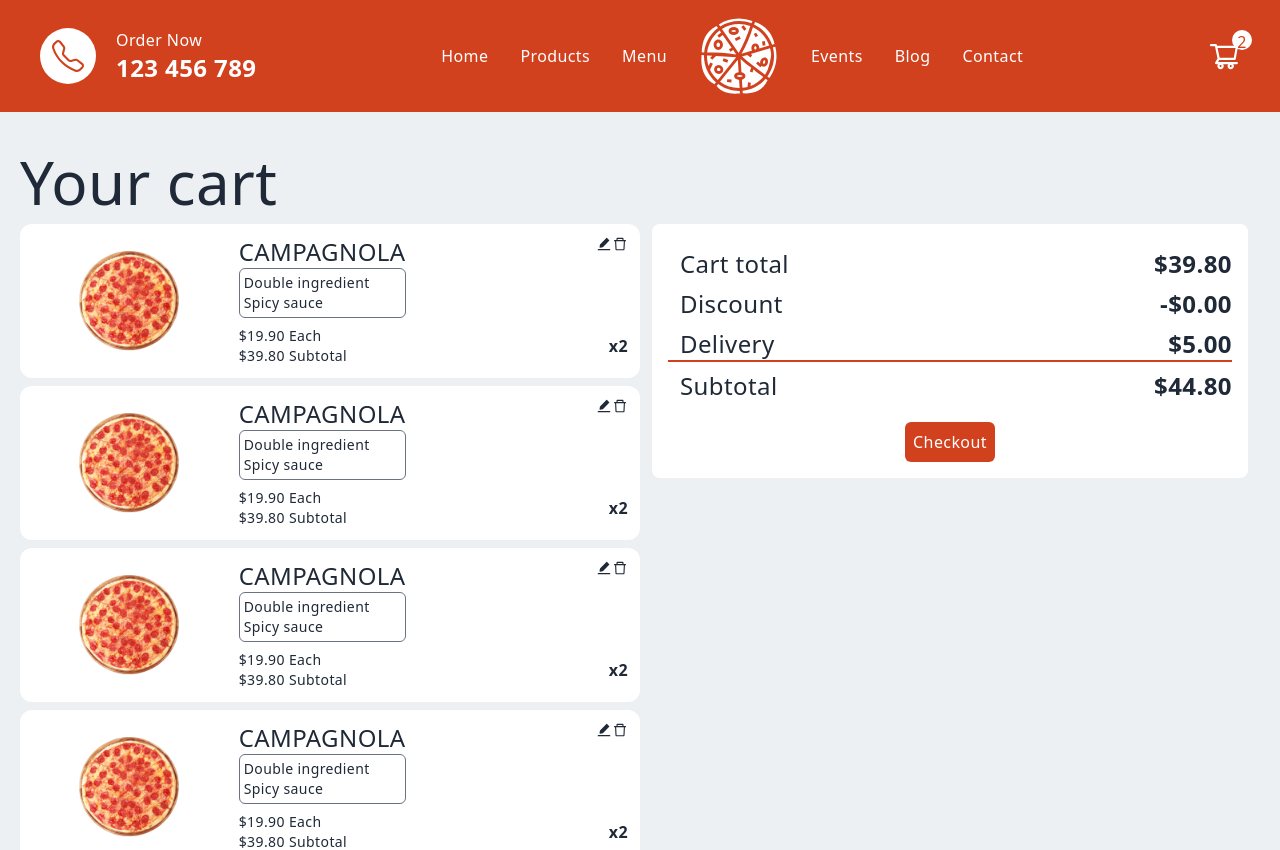
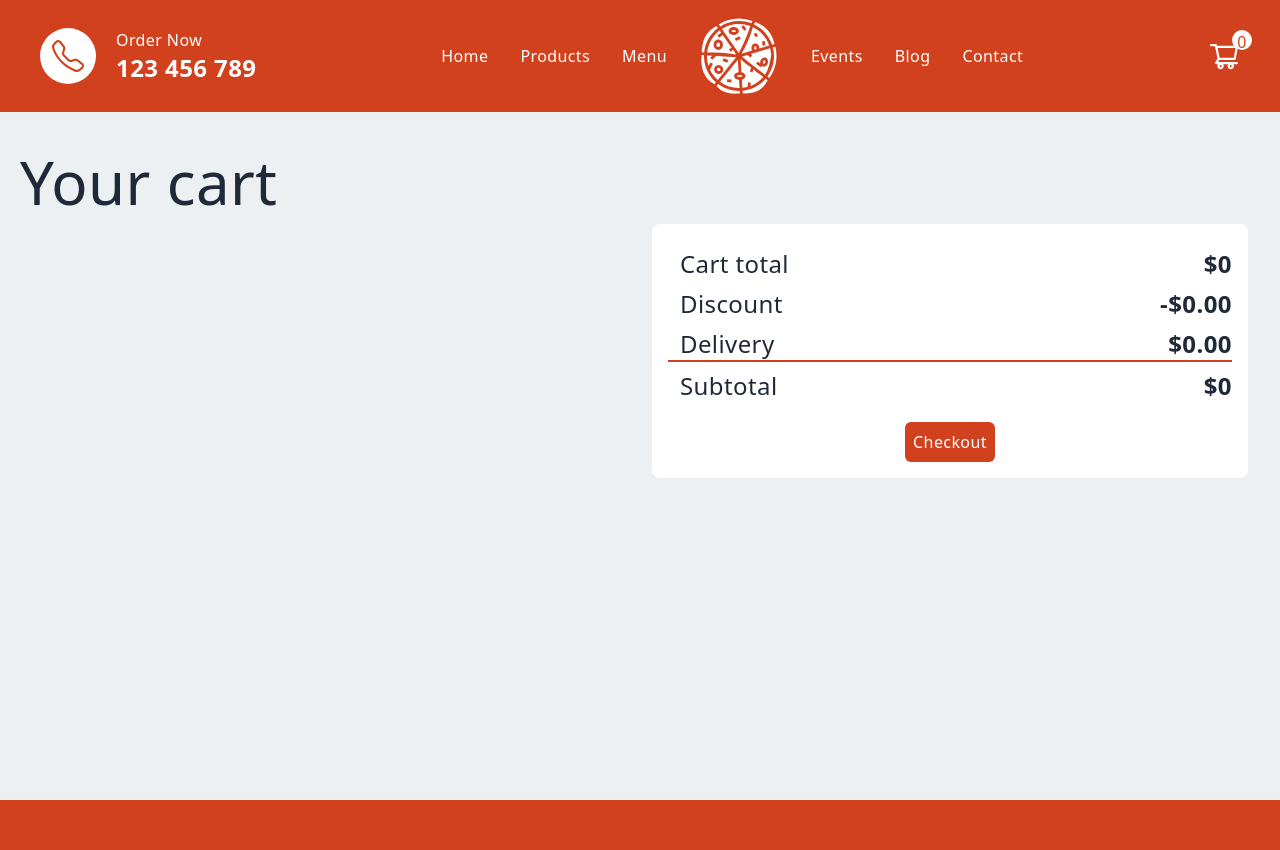
Before and after one commit to anwari-fikri/restaurant-website, a Next.js app: page /cart in a window 1280 px wide. Shown: the top 850 px of the page. Built offline with nearby package versions, Linux system fonts and the light colour scheme.

Commit message:
Cart using redux

```diff
--- a/components/CartItem.jsx
+++ b/components/CartItem.jsx
@@ -2,12 +2,12 @@ import React from "react";
 import { AiOutlineDelete, AiFillEdit } from "react-icons/ai";
 import Image from "next/image";
 
-const CartItem = () => {
+const CartItem = ({ product }) => {
   return (
     <div className="flex p-3 bg-white rounded-xl">
       {/* left */}
       <div className="w-1/2 flex items-center justify-center">
-        <Image src="/assets/pizza.png" alt="" width={100} height={100} />
+        <Image src={product.image} alt="" width={100} height={100} />
       </div>
 
       {/* right */}
@@ -15,10 +15,11 @@ const CartItem = () => {
         {/* pizza info */}
         <div className="flex justify-between">
           <div>
-            <h3>CAMPAGNOLA</h3>
+            <h3>{product.title}</h3>
             <div className="max-h-[50px] overflow-y-auto border border-1 border-gray-500 rounded-md p-1">
-              <p>Double ingredient</p>
-              <p>Spicy sauce</p>
+              {product.extras.map((extra) => (
+                <p key={extra._id}>{extra.text}, </p>
+              ))}
             </div>
           </div>
           <div className="flex">
@@ -29,11 +30,11 @@ const CartItem = () => {
         {/* price info */}
         <div className="pt-2 flex justify-between">
           <div>
-            <p>$19.90 Each</p>
-            <p>$39.80 Subtotal</p>
+            <p>${product.price} Each</p>
+            <p>${product.price * product.quantity} Subtotal</p>
           </div>
           <div className="my-auto">
-            <h4 className="font-bold">x2</h4>
+            <h4 className="font-bold">x{product.quantity}</h4>
           </div>
         </div>
       </div>
--- a/components/CartTotal.jsx
+++ b/components/CartTotal.jsx
@@ -1,11 +1,11 @@
 import React from "react";
 
-const CartTotal = () => {
+const CartTotal = ({ cart }) => {
   return (
     <div className="p-4 bg-white rounded-lg">
       <div className="flex justify-between pt-2">
         <h3 className="ml-3">Cart total</h3>
-        <h3 className="font-bold">$39.80</h3>
+        <h3 className="font-bold">${cart.total}</h3>
       </div>
       <div className="flex justify-between pt-2">
         <h3 className="ml-3">Discount</h3>
@@ -13,11 +13,11 @@ const CartTotal = () => {
       </div>
       <div className="flex justify-between pt-2">
         <h3 className="ml-3">Delivery</h3>
-        <h3 className="font-bold">$5.00</h3>
+        <h3 className="font-bold">$0.00</h3>
       </div>
       <div className="flex justify-between pt-2 border-t-2 border-[#D1411E]">
         <h3 className="ml-3">Subtotal</h3>
-        <h3 className="font-bold">$44.80</h3>
+        <h3 className="font-bold">${cart.total}</h3>
       </div>
       <button className="flex mx-auto bg-[#D1411E] text-white p-2 rounded-md mt-5">
         Checkout
--- a/components/Navbar.jsx
+++ b/components/Navbar.jsx
@@ -9,6 +9,7 @@ import {
 } from "react-icons/ai";
 import { BsTelephone } from "react-icons/bs";
 import { GiFullPizza } from "react-icons/gi";
+import { useSelector } from "react-redux";
 
 const Navbar = () => {
   const [nav, setNav] = useState(false);
@@ -16,6 +17,8 @@ const Navbar = () => {
   const handleNav = () => {
     setNav(!nav);
   };
+
+  const quantity = useSelector((state) => state.cart.quantity);
 
   return (
     <div className="bg-[#D1411E] w-full h-28 px-10 fixed z-[100]">
@@ -60,14 +63,16 @@ const Navbar = () => {
 
         {/* Cart */}
         <div className="text-white hidden md:flex">
+          <Link href="/cart" passHref>
             <div className="relative">
               <AiOutlineShoppingCart className="w-8 h-8" />
               <div className="absolute top-[-10px] right-[-12px] flex justify-center items-center">
                 <h4 className="bg-white rounded-full text-[#D1411E] w-5 h-5 text-center">
-                2
+                  {quantity}
                 </h4>
               </div>
             </div>
+          </Link>
         </div>
         {/* Hamburger Icon */}
         <div
@@ -77,7 +82,7 @@ const Navbar = () => {
           <AiOutlineMenu className="w-7 h-7" />
           <div className="absolute top-[-10px] right-[-12px] flex justify-center items-center">
             <h4 className="bg-white rounded-full pt-0.5 text-[#D1411E] w-5 h-5 text-center">
-              2
+              {quantity}
             </h4>
           </div>
         </div>
@@ -116,7 +121,7 @@ const Navbar = () => {
                 <AiOutlineShoppingCart className="w-8 h-8" />
                 <div className="absolute top-[-10px] right-[-12px] flex justify-center items-center">
                   <h4 className="bg-[#D1411E] text-white pt-0.5 rounded-full w-5 h-5 text-center">
-                    2
+                    {quantity}
                   </h4>
                 </div>
               </div>
--- a/package.json
+++ b/package.json
@@ -9,12 +9,15 @@
     "lint": "next lint"
   },
   "dependencies": {
+    "@reduxjs/toolkit": "^1.9.0",
     "axios": "^1.1.3",
     "mongoose": "^6.7.2",
     "next": "12.3.1",
     "react": "18.2.0",
     "react-dom": "18.2.0",
     "react-icons": "^4.4.0",
+    "react-redux": "^8.0.5",
+    "redux": "^4.2.0",
     "swiper": "^8.4.3"
   },
   "devDependencies": {
--- a/pages/_app.js
+++ b/pages/_app.js
@@ -1,13 +1,17 @@
 import "../styles/globals.css";
 import Footer from "../components/Footer";
 import Navbar from "../components/Navbar";
+import { Provider } from "react-redux";
+import store from "../redux/store";
 
 function MyApp({ Component, pageProps }) {
   return (
     <>
-      <Navbar />
-      <Component {...pageProps} />
-      <Footer />
+      <Provider store={store}>
+        <Navbar />
+        <Component {...pageProps} />
+        <Footer />
+      </Provider>
     </>
   );
 }
--- a/pages/cart.jsx
+++ b/pages/cart.jsx
@@ -1,8 +1,12 @@
 import React from "react";
 import CartItem from "../components/CartItem";
 import CartTotal from "../components/CartTotal";
+import { useDispatch, useSelector } from "react-redux";
 
 const Cart = () => {
+  const dispatch = useDispatch();
+  const cart = useSelector((state) => state.cart);
+
   return (
     <div className="w-full md:min-h-screen">
       <div className="max-w-[95%] py-28 min-h-screen m-auto w-full xl:max-w-[1240px] ">
@@ -11,14 +15,13 @@ const Cart = () => {
           <div className="grid lg:grid-cols-2">
             {/* left */}
             <div className="py-3 space-y-2">
-              <CartItem />
-              <CartItem />
-              <CartItem />
-              <CartItem />
+              {cart.products.map((product) => (
+                <CartItem key={product._id} product={product} />
+              ))}
             </div>
             {/* right */}
             <div className="p-3">
-              <CartTotal />
+              <CartTotal cart={cart} />
             </div>
           </div>
         </div>
--- a/pages/product/[id].jsx
+++ b/pages/product/[id].jsx
@@ -1,12 +1,15 @@
 import Image from "next/image";
 import React, { useState } from "react";
 import axios from "axios";
+import { useDispatch } from "react-redux";
+import { addProduct } from "../../redux/cartSlice";
 
 const Product = ({ pizza }) => {
   const [price, setPrice] = useState(pizza.prices[1]);
   const [size, setSize] = useState(1);
   const [extras, setExtras] = useState([]);
   const [quantity, setQuantity] = useState(1);
+  const dispatch = useDispatch();
 
   const changePrice = (number) => {
     setPrice(price + number);
@@ -30,7 +33,10 @@ const Product = ({ pizza }) => {
       setExtras(extras.filter((extra) => extra._id !== option._id));
     }
   };
-  console.log(quantity);
+
+  const handleClick = () => {
+    dispatch(addProduct({ ...pizza, extras, price, quantity }));
+  };
 
   return (
     <div className="pt-28 w-full">
@@ -95,7 +101,10 @@ const Product = ({ pizza }) => {
               />
             </div>
             <div className="flex justify-center pb-3">
-              <button className="bg-[#D1411E] py-3 px-6 text-white rounded-md">
+              <button
+                onClick={handleClick}
+                className="bg-[#D1411E] py-3 px-6 text-white rounded-md"
+              >
                 Add to cart
               </button>
             </div>
--- /dev/null
+++ b/redux/cartSlice.js
@@ -0,0 +1,23 @@
+import { createSlice } from "@reduxjs/toolkit";
+
+const cartSlice = createSlice({
+  name: "cart",
+  initialState: {
+    products: [],
+    quantity: 0,
+    total: 0,
+  },
+  reducers: {
+    addProduct: (state, action) => {
+      state.products.push(action.payload);
+      state.quantity += 1;
+      state.total += action.payload.price * action.payload.quantity;
+    },
+    reset: (state) => {
+      state = initialState;
+    },
+  },
+});
+
+export const { addProduct, reset } = cartSlice.actions;
+export default cartSlice.reducer;
--- /dev/null
+++ b/redux/store.js
@@ -0,0 +1,8 @@
+import { configureStore } from "@reduxjs/toolkit";
+import cartReducer from "./cartSlice";
+
+export default configureStore({
+  reducer: {
+    cart: cartReducer,
+  },
+});
```
Also changed, not shown: 1 other file (tests, documents, lock files or other folders). Lines whose indentation alone changed are shown as unchanged.
